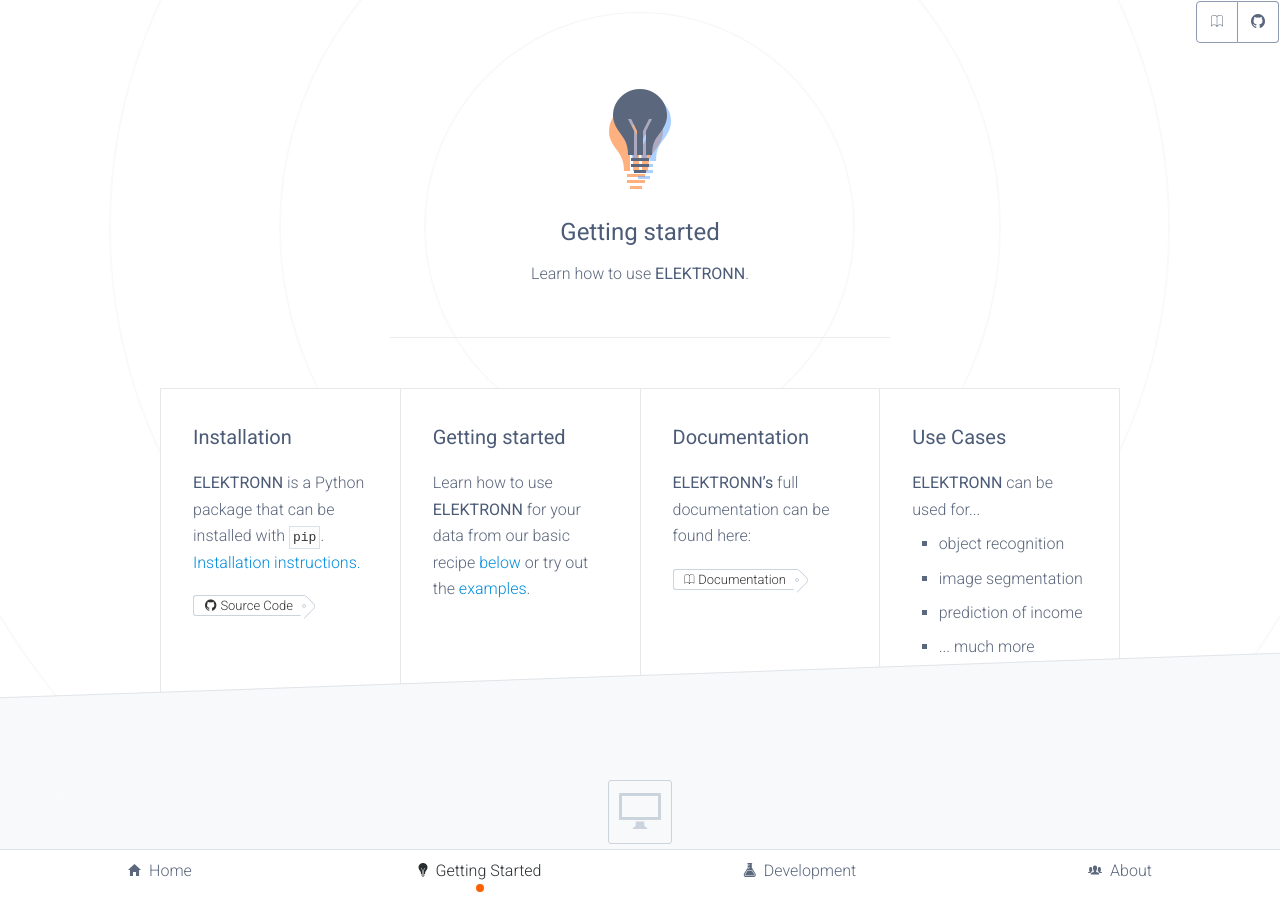
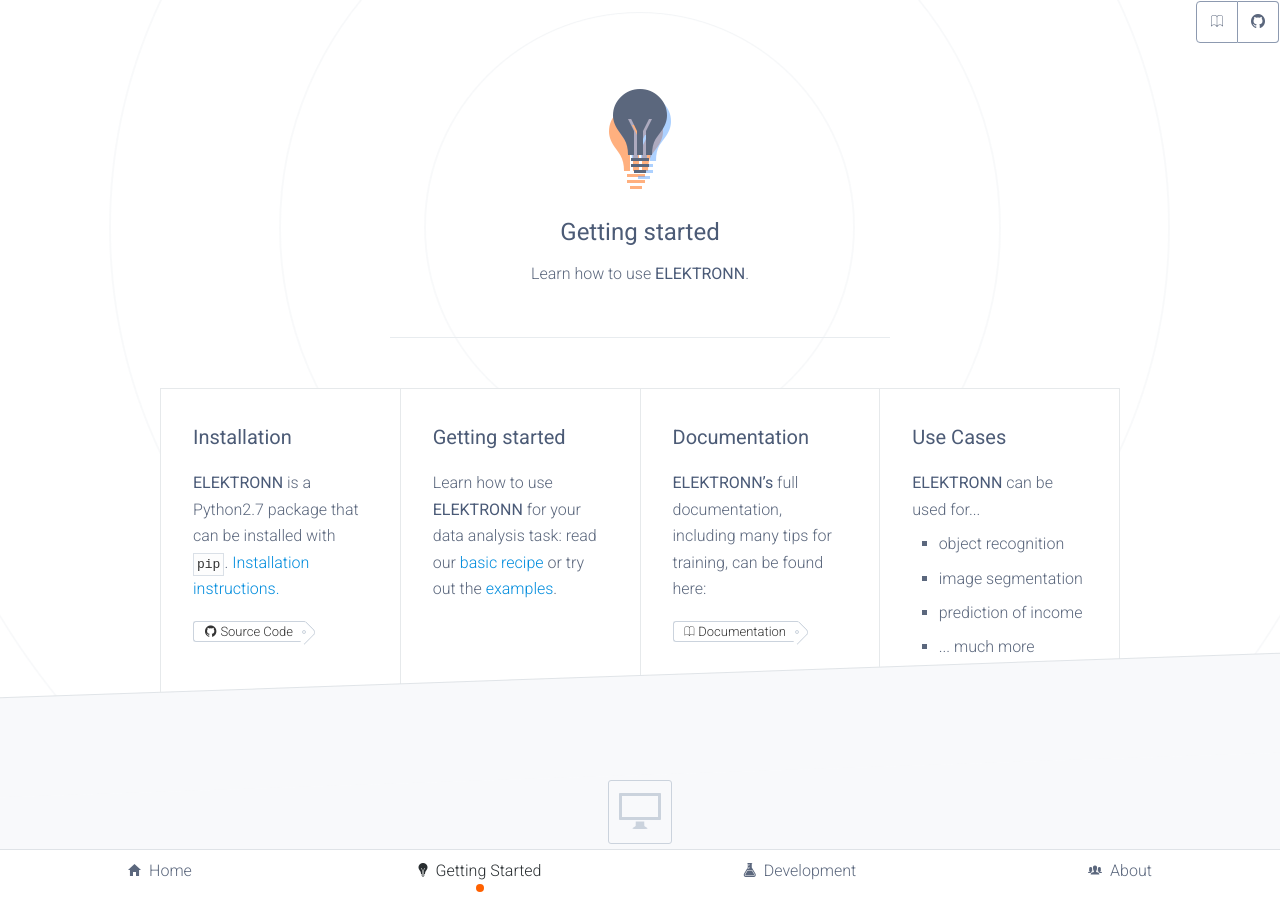
Before and after one commit to ELEKTRONN/elektronn.github.io, a Jekyll site: the page built from getting-started.html, in a window 1280 px wide and 900 px high. Built offline with Jekyll 4.4.1, drawn with Linux system fonts in a browser that asks for light colours; some web fonts are replaced; some of the changed text lies outside the part shown.

Commit message:
getting started update

```diff
--- a/getting-started.html
+++ b/getting-started.html
@@ -20,7 +20,7 @@ permalink: /getting-started/
 				</header>
 
 				<footer>
-					<p><strong>ELEKTRONN</strong> is a Python package that can be installed
+					<p><strong>ELEKTRONN</strong> is a Python2.7 package that can be installed
 					with <code>pip</code>. <a href="#Installation">Installation
 						instructions.</a></p>
 					<p><a class="tag -icon" href="{{ site.github-url }}"><i class="icon ion ion-social-github"></i>Source Code</a></p>
@@ -33,7 +33,7 @@ permalink: /getting-started/
 				</header>
 
 				<footer>
-					<p>Learn how to use <strong>ELEKTRONN</strong> for your data from our basic recipe <a href="#BasicRecipe">below</a>
+					<p>Learn how to use <strong>ELEKTRONN</strong> for your data analysis task: read our <a href="#BasicRecipe">basic recipe</a>
 					or try out the <a href="{{ site.documentation-url }}/Examples.html">examples</a>.
 				</footer>
 			</div>
@@ -44,7 +44,7 @@ permalink: /getting-started/
 				</header>
 
 				<footer>
-					<p><strong>ELEKTRONN’s</strong> full documentation can be found here:</p>
+					<p><strong>ELEKTRONN’s</strong> full documentation, including many tips for training, can be found here:</p>
 					<p><a class="tag -icon" href="{{ site.documentation-url }}"><i class="icon ion ion-ios-book-outline"></i>Documentation</a></p>
 				</footer>
 			</div>
@@ -159,10 +159,10 @@ permalink: /getting-started/
 				</header>
 
 				<ul>
-					<li>CNN training requires a data set of spatial input data (2d/3d, optional with a fourth axis for (colour) channels) and labels (also called: ground truth, annotations, targets) that correspond to the individual pixels in the images or to an image as a whole. The labels can be classes - then each pixel contains an integer number encoding the class membership - or alternatively floats for regression targets. <a href="http://elektronn.github.io/documentation/Pipeline.html#data-format">More information</a></li>
+					<li>CNN training requires a data set of spatial input data (2d/3d, optional with a fourth axis for (colour) channels) and labels (also called: ground truth, annotations, targets) that correspond to the individual pixels in the images or to an image as a whole. The labels can be classes - then each pixel contains an integer number encoding the class membership - or alternatively floats for regression targets. <a href="http://elektronn.github.io/documentation/Pipeline.html#data-format">More information</a>.</li>
 
 					<li>
-						<p>Transform your data arrays to h5 data sets in separate files for images and labels.</p>
+						<p>Convert your data arrays to h5 data sets in separate files for images and labels.</p>
 
 						<ul>
 							<li>images: shape (x,y,z) or (ch,x,y,z)</li>
```
Also changed, not shown: other parts of getting-started.html (+1 -1 lines).
